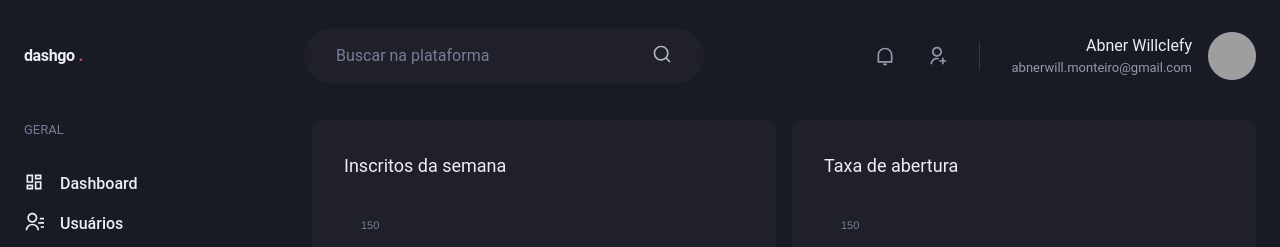
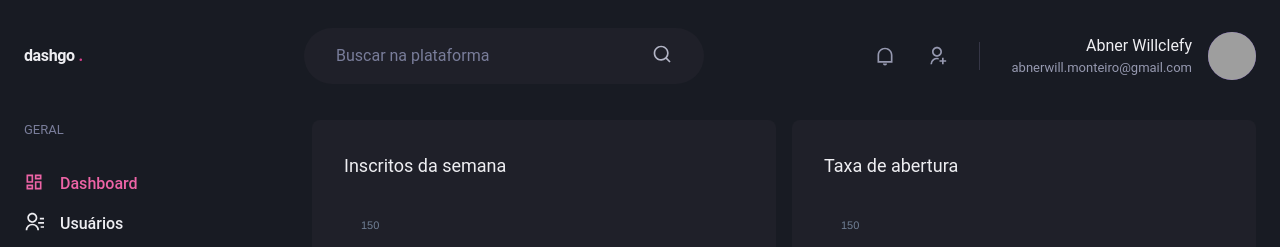
Before and after one commit to AbnerWillclefy/dashgo-ignite, a Next.js app: page /dashboard in a window 1280 px wide. Shown: the top 247 px of the page. Built offline with nearby package versions, Linux system fonts and the light colour scheme; grey boxes are pictures that could not be loaded.

Commit message:
:lipstick: Show link as active when on page selected

```diff
--- /dev/null
+++ b/src/components/ActiveLink.tsx
@@ -0,0 +1,35 @@
+import { cloneElement } from 'react'
+import Link, { LinkProps } from 'next/link'
+import { useRouter } from 'next/router'
+
+interface ActiveLinkProps extends LinkProps {
+  children: React.ReactElement
+  shouldMatchExactHref?: boolean
+}
+
+export function ActiveLink({
+  children,
+  shouldMatchExactHref = false,
+  ...rest }: ActiveLinkProps) {
+  const { asPath } = useRouter()
+
+  let isActive = false
+
+  if(shouldMatchExactHref && (asPath === rest.href || asPath === rest.as)) {
+    isActive = true
+  }
+
+  if(!shouldMatchExactHref &&
+    (asPath.startsWith(String(rest.href)) ||
+      asPath.startsWith(String(rest.href)))) {
+    isActive = true
+  }
+
+  return (
+    <Link {...rest}>
+      {cloneElement(children, {
+        color: isActive ? 'pink.400' : 'gray.50'
+      })}
+    </Link>
+  )
+}
--- a/src/components/Sidebar/NavLink.tsx
+++ b/src/components/Sidebar/NavLink.tsx
@@ -1,5 +1,5 @@
 import { Link as ChakraLink, Text, Icon, LinkProps as ChakraLinkProps } from '@chakra-ui/react'
-import Link from 'next/link'
+import { ActiveLink } from '../ActiveLink'
 
 interface NavLinkProps extends ChakraLinkProps {
   icon: React.ElementType
@@ -9,11 +9,11 @@
 
 export function NavLink({ icon, children, href, ...rest }: NavLinkProps) {
   return (
-    <Link href={href} passHref>
+    <ActiveLink href={href} passHref>
       <ChakraLink display='flex' align='center' {...rest}>
         <Icon as={icon} fontSize='20' />
         <Text ml='4' fontWeight='medium'>{children}</Text>
       </ChakraLink>
-    </Link>
+    </ActiveLink>
   )
 }
```
